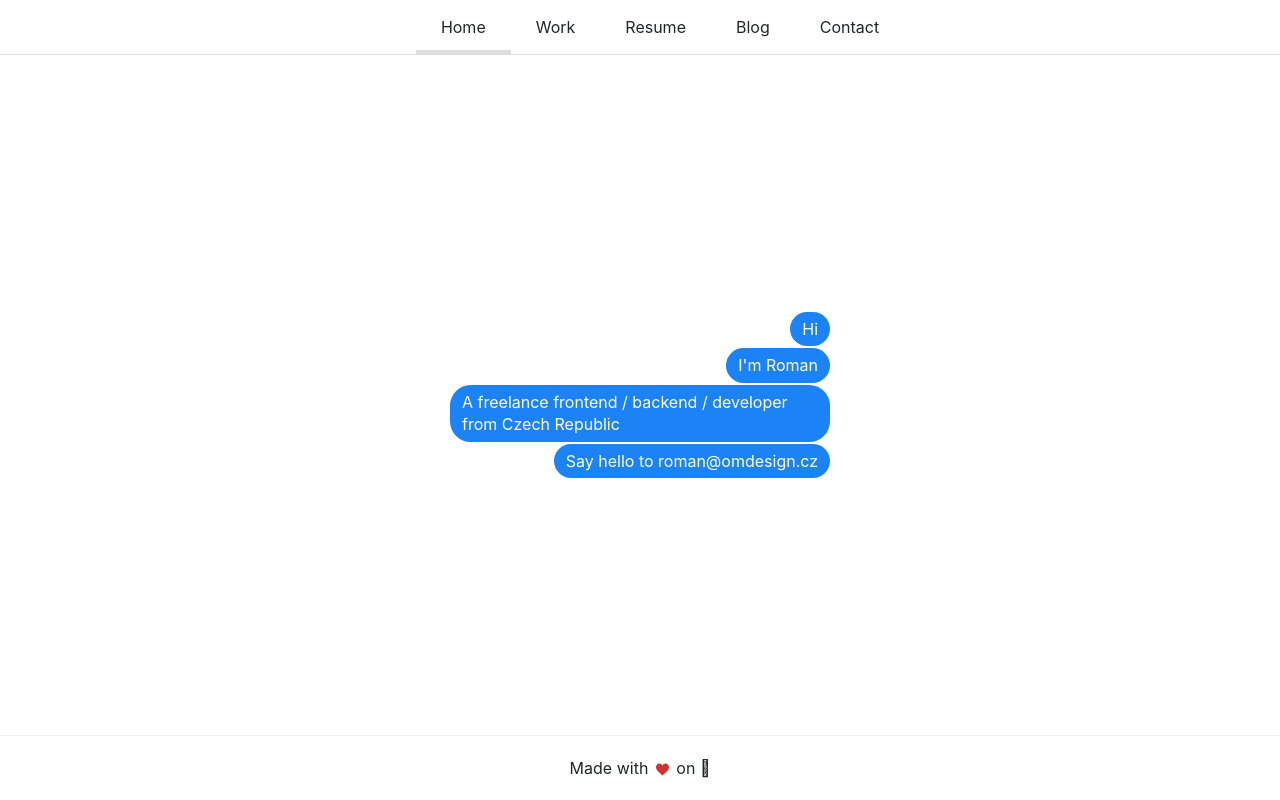
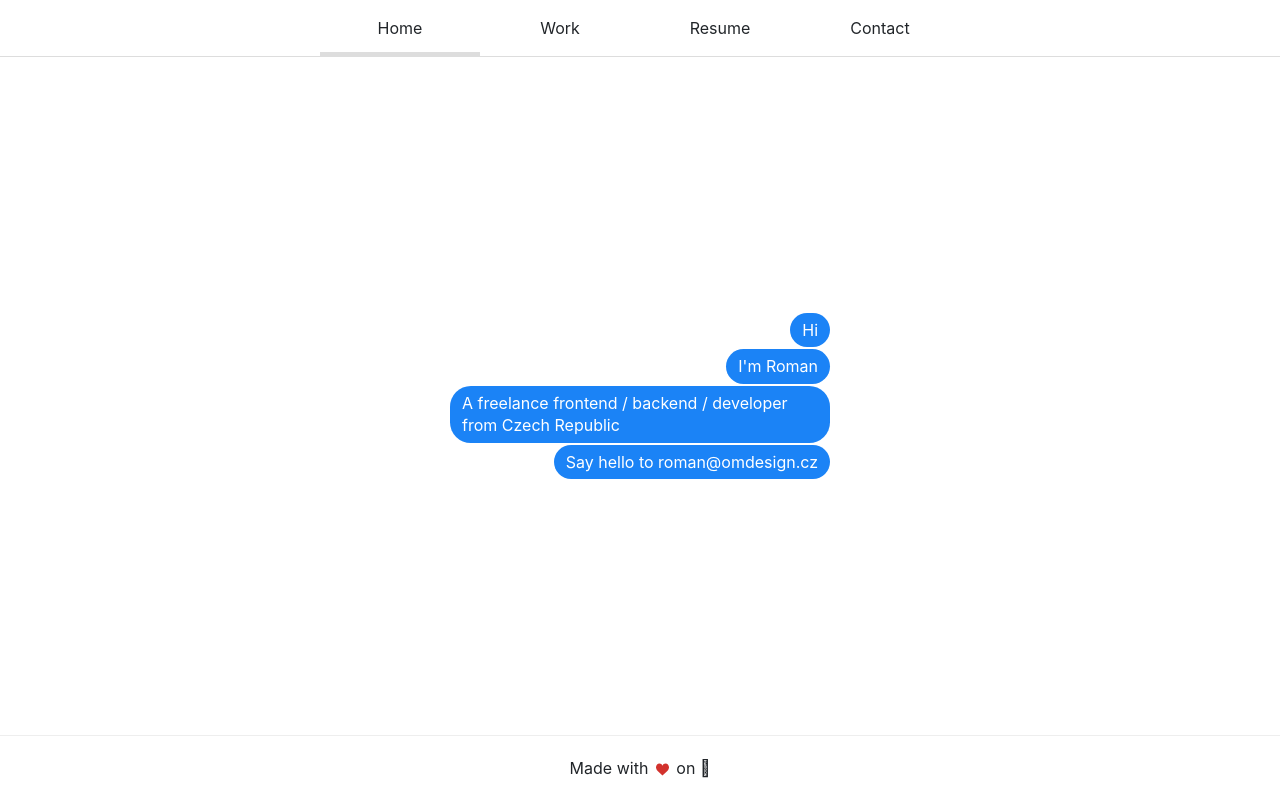
Before and after one commit to OzzyCzech/omdesign.cz, a Next.js app: page / in a window 1280 px wide. Built offline with nearby package versions, Linux system fonts and the light colour scheme.

Commit message:
Fix menu

```diff
--- a/components/header.js
+++ b/components/header.js
@@ -16,10 +16,6 @@ export default ({active = '/'}) =>
 					<Link prefetch href="/resume"><a>Resume</a></Link>
 				</li>
 
-				<li>
-					<a href="https://OzzyCzech.cz" target="_blank">Blog</a>
-				</li>
-
 				<li className={active === '/contact' ? 'active' : null}>
 					<Link prefetch href="/contact"><a>Contact</a></Link>
 				</li>
--- a/pages/_document.css
+++ b/pages/_document.css
@@ -35,30 +35,37 @@ img, embed, object, audio, video {
 header {
 	nav {
 		display: grid;
+		align-content: center;
+		align-items: center;
+		justify-content: center;
+		justify-items: center;
+		text-align: center;
 		border-bottom: 1px solid #ddd;
 
 		ul {
-			display: flex;
-			margin: auto;
-		}
-
-		ul li {
-			display: block;
+			list-style-type: none;
+			display: grid;
+			width: 100vw;
+			max-width: 640px;
+			grid-template-columns: repeat(auto-fill, minmax(160px, 1fr));
+			margin: 0;
+			padding: 0;
 		}
 
 		ul {
 
+			li:hover a,
 			li.active a {
 				border-bottom: 4px solid #ddd;
-				padding-bottom: 11px;
+				padding-bottom: calc(1em - 4px);
 			}
 
 			a, a:hover, a:active, a:focus {
-				padding: 15px 25px;
+				display: block;
+				text-decoration: none;
+				padding: 1em 0;
 				color: inherit;
 				cursor: pointer;
-				display: block;
-				text-decoration: none;
 			}
 
 		}
--- a/pages/_document.js
+++ b/pages/_document.js
@@ -18,12 +18,11 @@ export default class MyDocument extends Document {
 			<html>
 			<Head>
 				<meta name="viewport" content="width=device-width, initial-scale=1, shrink-to-fit=no"/>
-				<meta name="robots" content="all"/>
+				<meta name="google-site-verification" content="4LFYmB-l6Y6CTN9Cto7z8EiPwQy-ecopaMP-6pxQUKo"/>
 				<meta name="author" content="All: Roman Ozana; e-mail: roman@omdesign.cz"/>
-				<meta name="google-site-verification" content="4LFYmB-l6Y6CTN9Cto7z8EiPwQy-ecopaMP-6pxQUKo"/>
 				<link rel="shortcut icon" href="/static/favicon.png"/>
 				<link rel="author" href="/static/humans.txt"/>
-				<link rel="stylesheet" href="https://cdnjs.cloudflare.com/ajax/libs/twitter-bootstrap/4.1.3/css/bootstrap-reboot.css"/>
+				<link rel="stylesheet" href="https://cdnjs.cloudflare.com/ajax/libs/twitter-bootstrap/4.2.1/css/bootstrap-reboot.css"/>
 			</Head>
 
 			<body className={page ? page : 'home'}>
@@ -37,6 +36,7 @@ export default class MyDocument extends Document {
 			<div id="__next-error" dangerouslySetInnerHTML={{__html: this.props.errorHtml}}></div>
 
 			<NextScript/>
+
 			</body>
 
 			</html>
```
